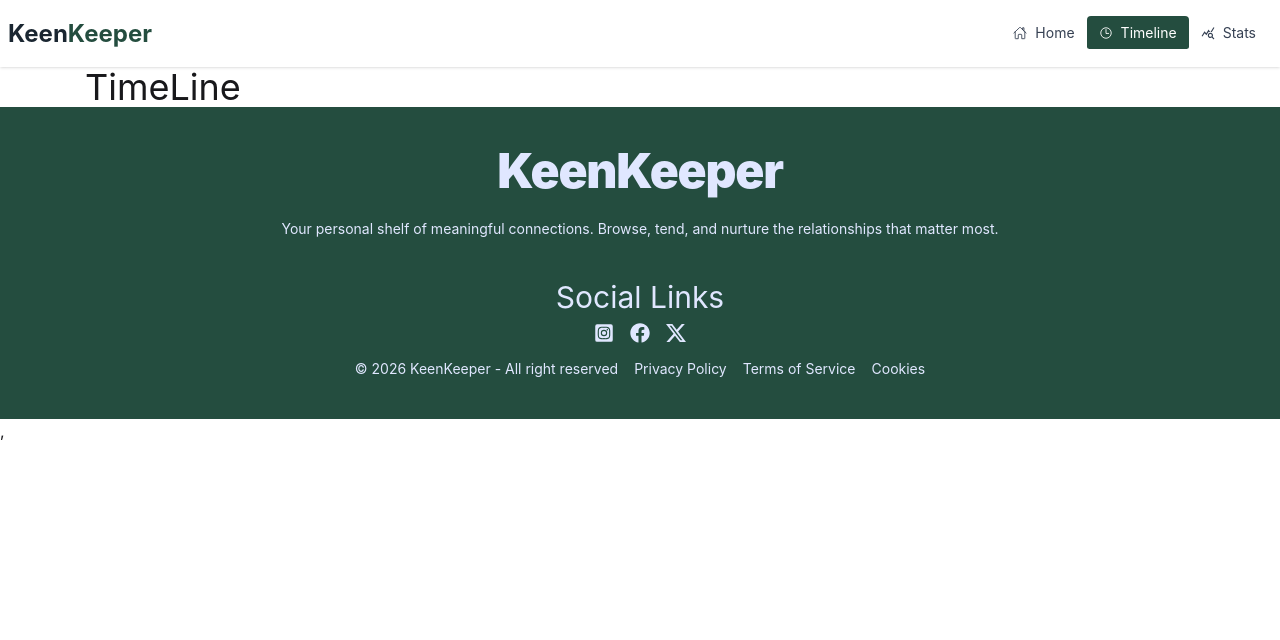
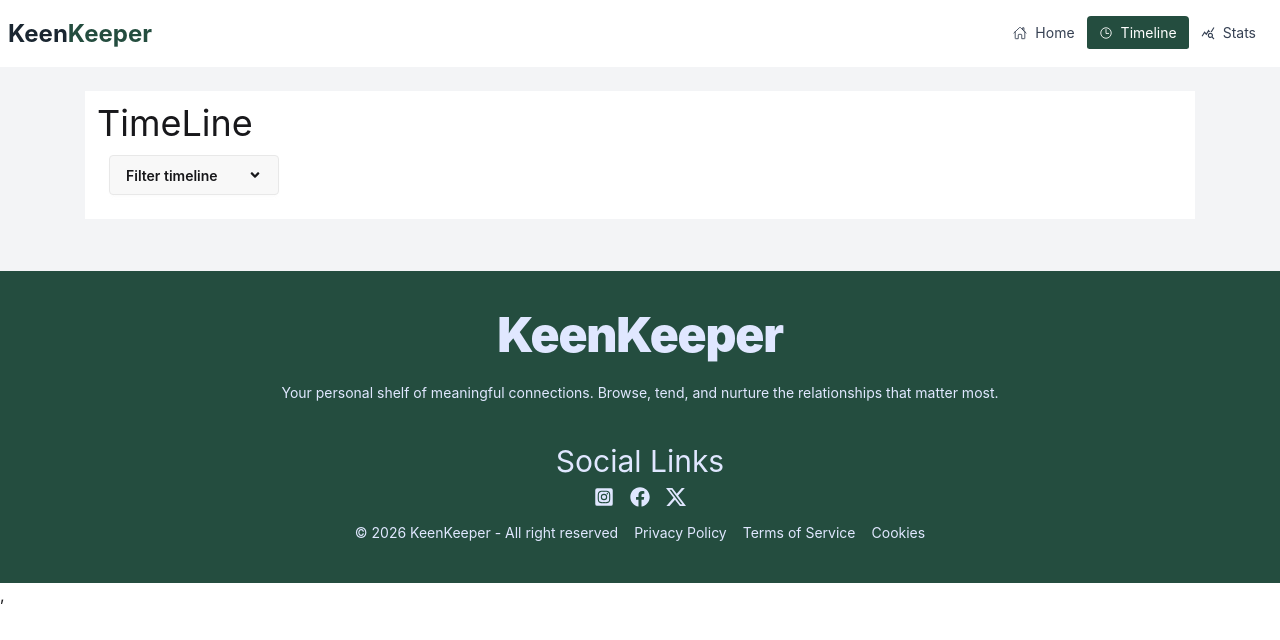
Before and after one commit to ShafiulBasharSurjo/Assignment-07-By-Surjo, a React (Vite) app: page /timeline in a window 1280 px wide. Shown: the top 640 px of the page. Built offline with nearby package versions, Linux system fonts and the light colour scheme.

Commit message:
Working on Timeline

```diff
--- a/src/pages/TimeLine/TimeLine.jsx
+++ b/src/pages/TimeLine/TimeLine.jsx
@@ -1,5 +1,7 @@
 import React, { useContext } from "react";
 import { FriendContext } from "../../Context/FriendProvider";
+import { BsChatSquareText } from "react-icons/bs";
+import { FaAngleDown } from "react-icons/fa";
 
 const TimeLine = () => {
   const { storedFriends } = useContext(FriendContext);
@@ -8,18 +10,42 @@ const TimeLine = () => {
 
   return (
     <>
-      <div className="max-w-277.5 container mx-auto">
-        <h1 className="text-bold text-4xl">TimeLine</h1>
+      <div className="bg-gray-100 pb-10 pt-6">
+        <div className="bg-base-100 max-w-277.5 container mx-auto p-3 mb-3">
+          <h1 className="text-bold text-4xl">TimeLine</h1>
+          <div className="dropdown dropdown-start">
+            <div
+              tabIndex={0}
+              role="button"
+              className="btn m-3 justify-between w-full"
+            >
+              Filter timeline <FaAngleDown />
+            </div>
+            <ul
+              tabIndex="-1"
+              className="dropdown-content menu bg-base-100 rounded-box z-1 w-52 p-2 shadow-sm"
+            >
+              <li>
+                <a>Call</a>
+              </li>
+              <li>
+                <a>Text</a>
+              </li>
+              <li>
+                <a>Video Call</a>
+              </li>
+            </ul>
+          </div>
+        </div>
         {storedFriends.map((friend) => {
           return (
             <>
-              <div className="card card-dash bg-base-100 w-96">
+              <div className="card card-dash bg-base-100 max-w-277.5 container mx-auto mb-3">
                 <div className="card-body">
-                  <h2 className="card-title">friend.name</h2>
-                  <p>
-                    A card component has a figure, a body part, and inside body
-                    there are title and actions parts
-                  </p>
+                  <h2 className="card-title">
+                    <BsChatSquareText />
+                    {friend.name}
+                  </h2>
                 </div>
               </div>
             </>
```
